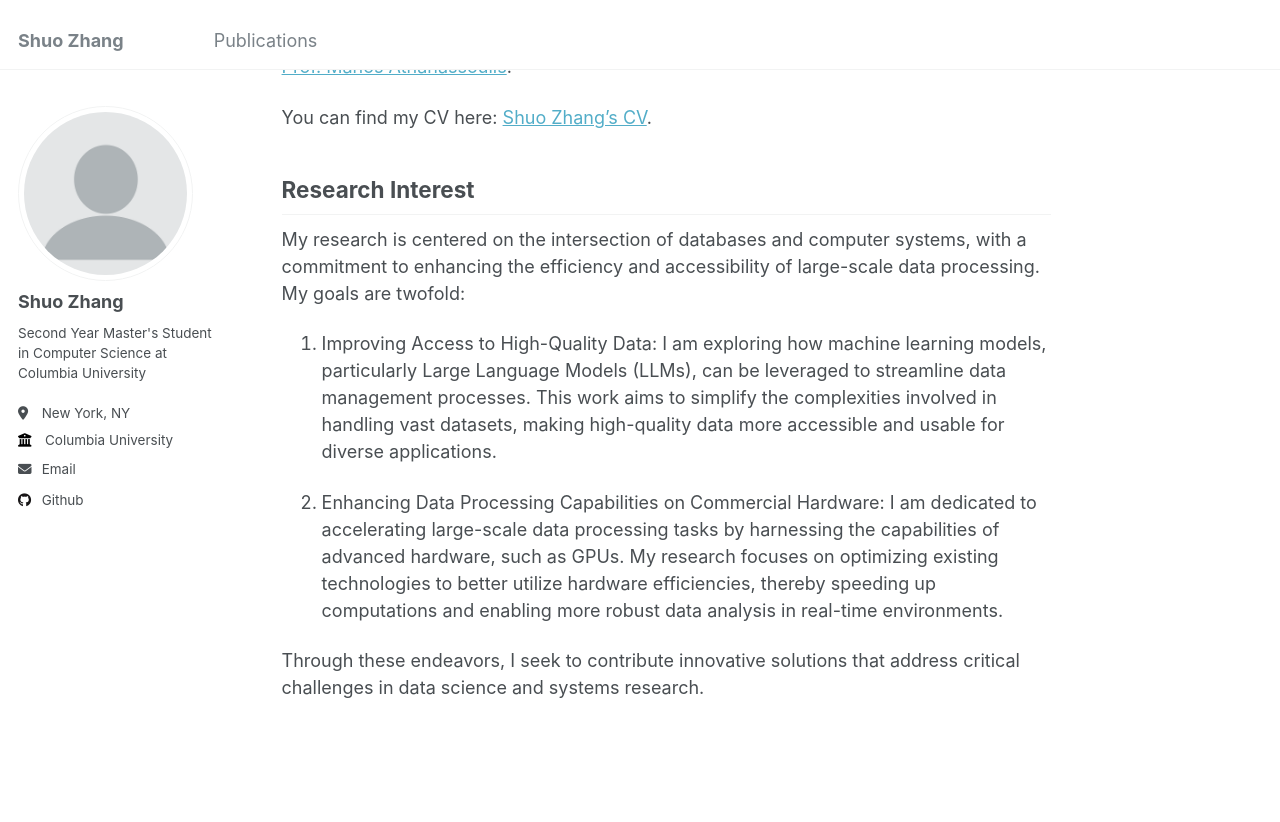
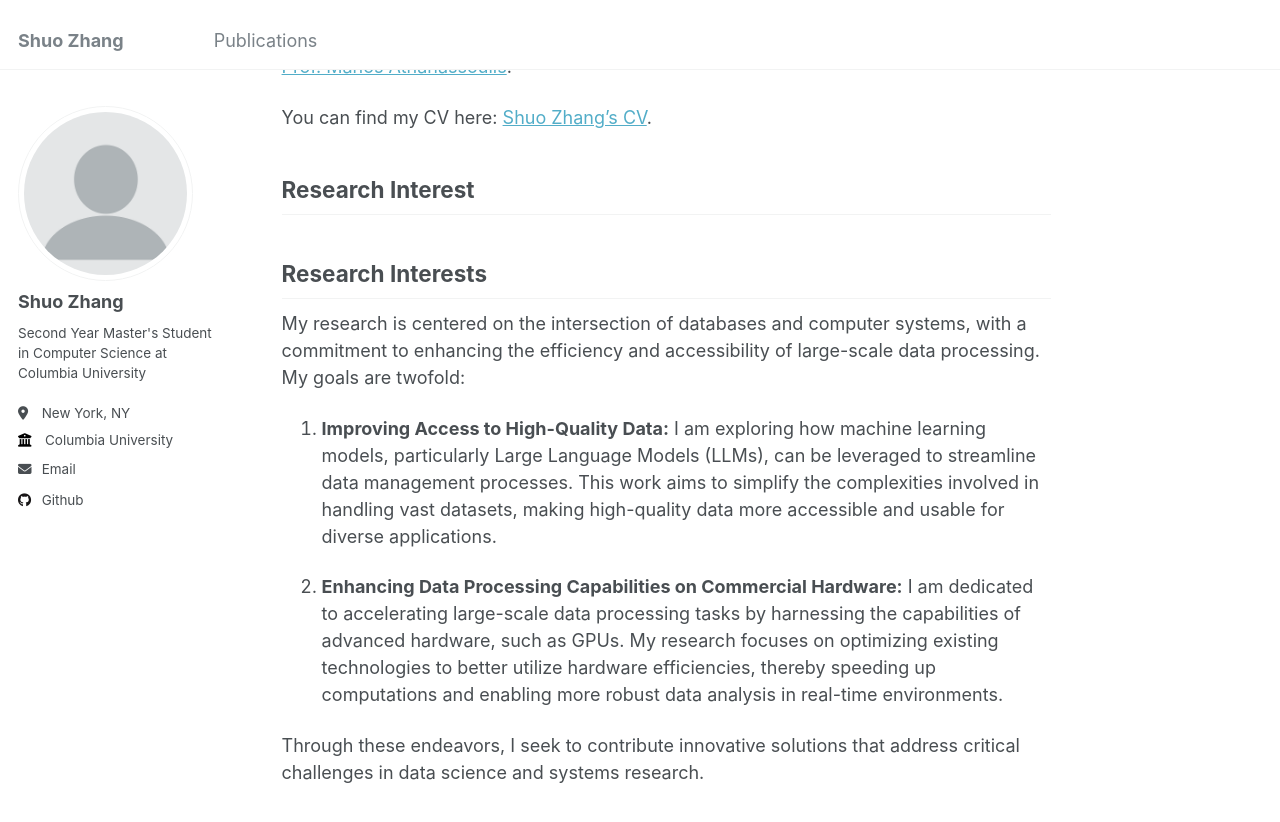
Before and after one commit to Inverse0/Inverse0.github.io, a Jekyll site: the page built from _pages/about.md, in a window 1280 px wide and 900 px high, scrolled down 230 px. Shown: the top 822 px of the window. Built offline with Jekyll 4.4.1, drawn with Linux system fonts in a browser that asks for light colours.

Commit message:
Update about.md

```diff
--- a/_pages/about.md
+++ b/_pages/about.md
@@ -13,10 +13,12 @@ You can find my CV here: [Shuo Zhang's CV](../assets/Shuo_Zhang_CV.pdf).
 
 Research Interest
 ------
+## Research Interests
+
 My research is centered on the intersection of databases and computer systems, with a commitment to enhancing the efficiency and accessibility of large-scale data processing. My goals are twofold:
 
-1. Improving Access to High-Quality Data: I am exploring how machine learning models, particularly Large Language Models (LLMs), can be leveraged to streamline data management processes. This work aims to simplify the complexities involved in handling vast datasets, making high-quality data more accessible and usable for diverse applications.
+1. **Improving Access to High-Quality Data:** I am exploring how machine learning models, particularly Large Language Models (LLMs), can be leveraged to streamline data management processes. This work aims to simplify the complexities involved in handling vast datasets, making high-quality data more accessible and usable for diverse applications.
 
-1. Enhancing Data Processing Capabilities on Commercial Hardware: I am dedicated to accelerating large-scale data processing tasks by harnessing the capabilities of advanced hardware, such as GPUs. My research focuses on optimizing existing technologies to better utilize hardware efficiencies, thereby speeding up computations and enabling more robust data analysis in real-time environments.
+2. **Enhancing Data Processing Capabilities on Commercial Hardware:** I am dedicated to accelerating large-scale data processing tasks by harnessing the capabilities of advanced hardware, such as GPUs. My research focuses on optimizing existing technologies to better utilize hardware efficiencies, thereby speeding up computations and enabling more robust data analysis in real-time environments.
 
 Through these endeavors, I seek to contribute innovative solutions that address critical challenges in data science and systems research.
```
